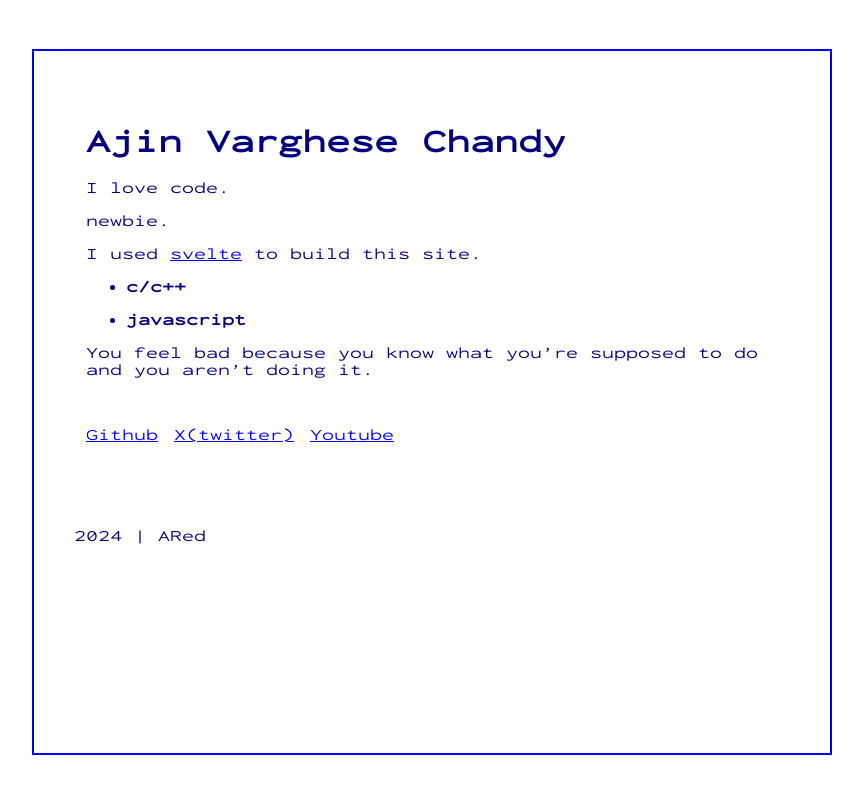
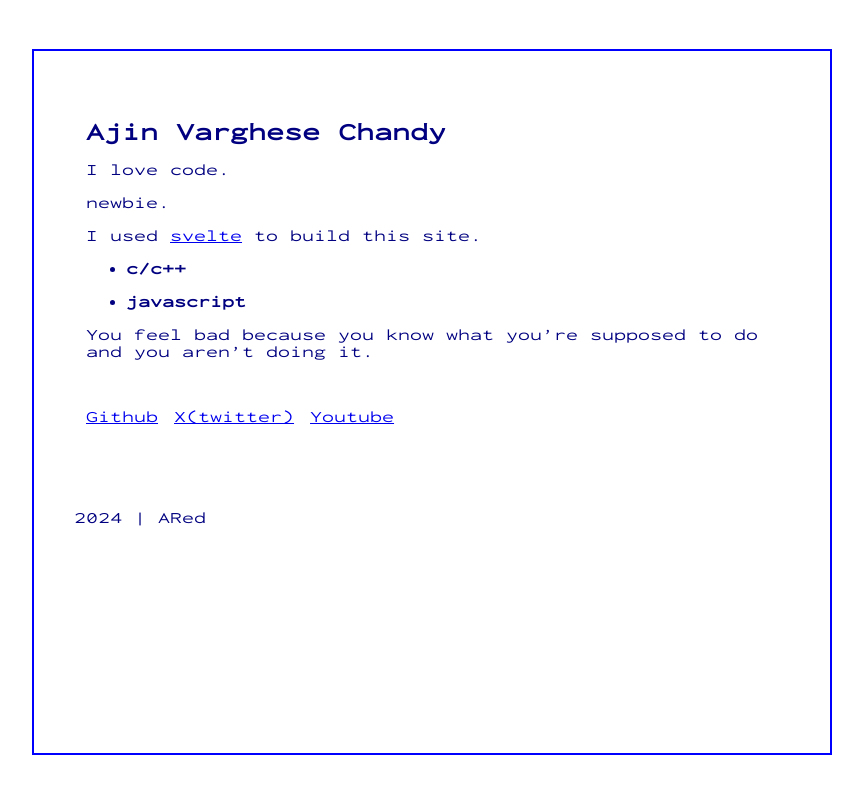
Before and after one commit to aajinn/0Ared, a SvelteKit app: page / in a window 1280 px wide. Shown: the top 794 px of the page, without its empty margins (208-1071 px from the left). Built offline with nearby package versions, Linux system fonts and the light colour scheme.

Commit message:
title font size change

```diff
--- a/src/routes/+page.svelte
+++ b/src/routes/+page.svelte
@@ -48,4 +48,7 @@
         padding: 1rem;
         padding-left: 0%;
     }
+    h1 {
+        font-size: 24px;
+    }
 </style>
```
